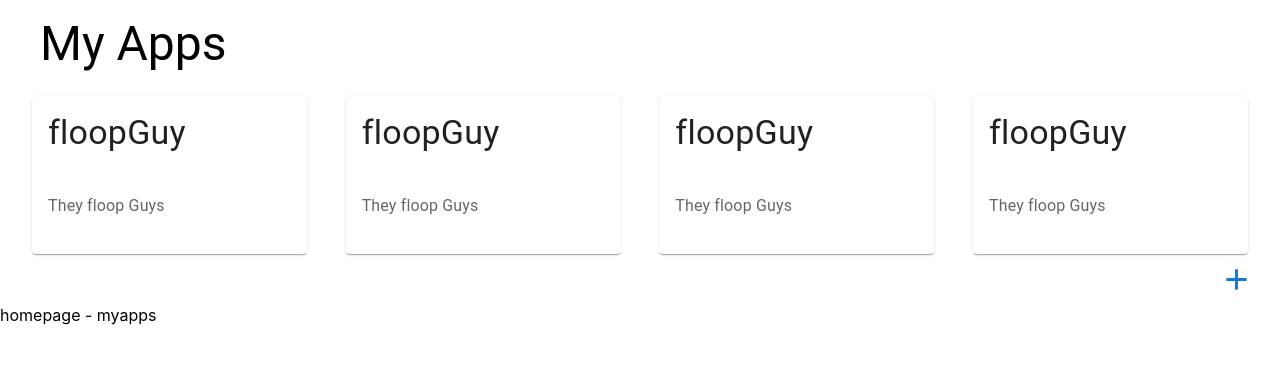
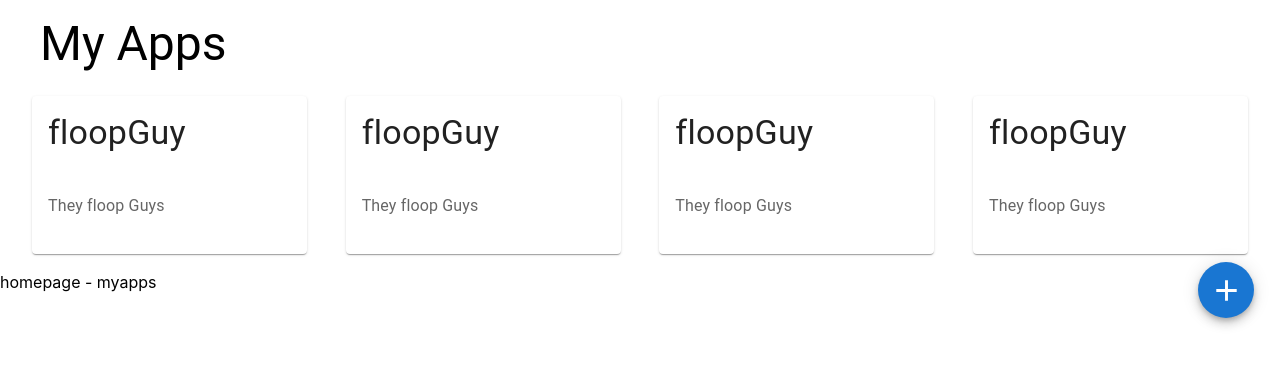
Before and after one commit to ZWally/cornhacks2023, a React (Create React App) app: page / in a window 1280 px wide. Shown: the top 366 px of the page. Built offline with nearby package versions, Linux system fonts and the light colour scheme.

Commit message:
made it prettier

```diff
--- a/src/Components/MyAppsPage/MyAppsPage.tsx
+++ b/src/Components/MyAppsPage/MyAppsPage.tsx
@@ -41,16 +41,18 @@ const dummyApp4: App = {
     description: "They floop Guys"
 };
 
-const dummyAppsList: App [] = [dummyApp1, dummyApp2, dummyApp3, dummyApp4];
-const handleAdd = (apps:any) => {
+const dummyAppsList: App[] = [dummyApp1, dummyApp2, dummyApp3, dummyApp4];
+const handleAdd = (apps: any) => {
     //TODO: THE STUFF
-  };
+};
 function MyAppPage() {
     return (
         <div>
+
             <TitleHeader />
-            <CardLayout appList={dummyAppsList}/>
-            <footer style={{textAlign:"right", marginRight:'18px'}}>
+            <CardLayout appList={dummyAppsList} />
+
+            <footer style={{ textAlign: "right", marginRight: '18px', maxHeight: '18px' }}>
                 <NewApplicationModal setApps={handleAdd} />
             </footer>
         </div>
--- a/src/Components/NewAppModal.tsx
+++ b/src/Components/NewAppModal.tsx
@@ -1,5 +1,5 @@
 import React, { useState } from 'react';
-import { Button, TextField, Dialog, DialogActions, DialogContent, DialogTitle, Modal, Icon, IconButton } from '@mui/material';
+import { Button, TextField, Dialog, DialogActions, DialogContent, DialogTitle, Modal, Icon, IconButton, Fab } from '@mui/material';
 import App from '../Types/App';
 import AddIcon from '@mui/icons-material/Add'
 
@@ -28,7 +28,9 @@ const NewApplicationModal: React.FC<Props> = ({ setApps }) => {
     return (
         <div>
             <IconButton color="secondary" onClick={handleOpen}>
-            <AddIcon color='primary' fontSize='large'/>
+            <Fab color="primary" aria-label="add">
+            <AddIcon htmlColor='white' fontSize='large'/>
+            </Fab>
             </IconButton>
             <Dialog open={open} onClose={handleClose}>
                 <DialogTitle>New Application</DialogTitle>
```
